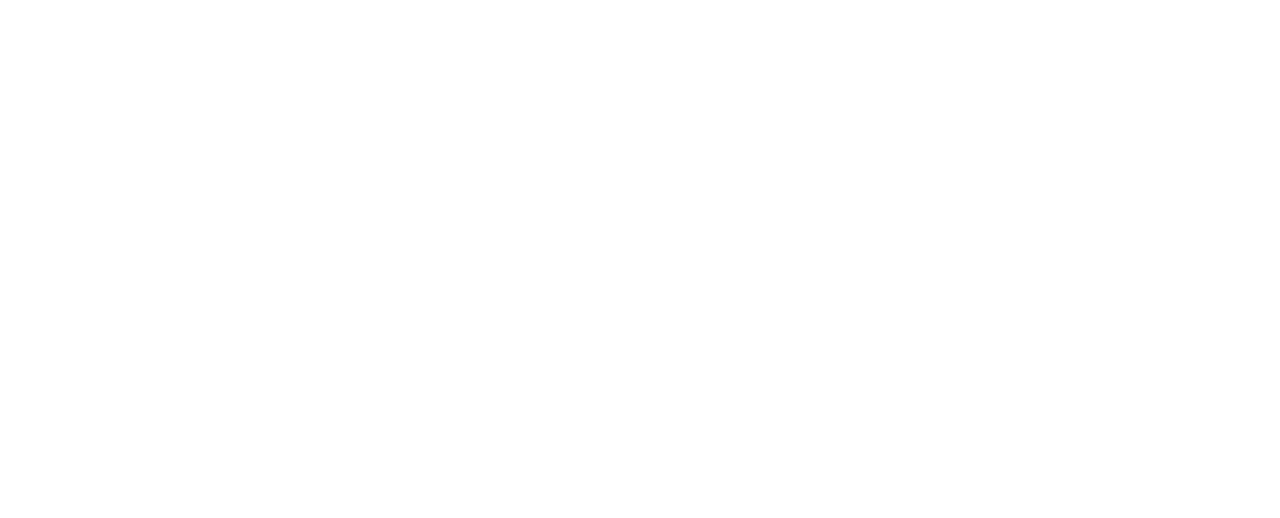
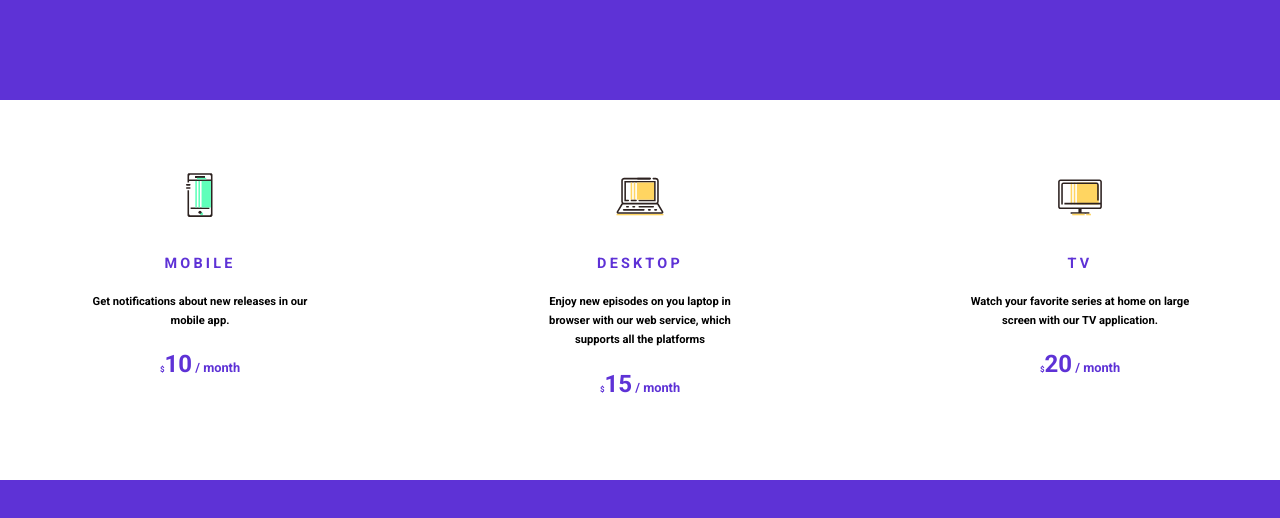
Before and after one commit to AnthoVDO/Front-Loop-Markup-Challenge, a plain HTML site: page Loop 1 - Step 1/assets/index.html in a window 1280 px wide. Drawn offline with Linux system fonts and the light colour scheme.

Commit message:
finished the challenge

```diff
--- a/Loop 1 - Step 1/assets/index.html
+++ b/Loop 1 - Step 1/assets/index.html
@@ -1,5 +1,6 @@
 <!DOCTYPE html>
 <html lang="en">
+
 <head>
     <meta charset="UTF-8">
     <meta name="viewport" content="width=device-width, initial-scale=1.0">
@@ -8,6 +9,7 @@
     <link href="https://fonts.googleapis.com/css?family=Roboto:400,500,700" rel="stylesheet">
     <link rel="stylesheet" href="./styles.css" />
 </head>
+
 <body>
     <!--
     Welcome to your first asset!
@@ -18,5 +20,33 @@
 
     Good luck and have fun!
   -->
+
+    <div id="container">
+        <div class="mobile device">
+            <a href="#">
+                <img src="./img/device.svg" alt="mobile icon">
+                <h2>Mobile</h2>
+                <h4>Get notifications about new releases in our mobile app.</h4>
+                <h3><span class="dollar">&#36;</span><span class="number">10</span> / month</h3>
+            </a>
+        </div>
+        <div class="desktop device">
+            <a href="#">
+                <img src="./img/laptop.svg" alt="laptop icon">
+                <h2>Desktop</h2>
+                <h4>Enjoy new episodes on you laptop in browser with our web service, which supports all the platforms</h4>
+                <h3><span class="dollar">&#36;</span><span class="number">15</span> / month</h3>
+            </a>
+        </div>
+        <div class="tv device">
+            <a href="#">
+                <img src="./img/monitor.svg" alt="tv icon">
+                <h2>Tv</h2>
+                <h4>Watch your favorite series at home on large screen with our TV application.</h4>
+                <h3><span class="dollar">&#36;</span><span class="number">20</span> / month</h3>
+            </a>
+        </div>
+    </div>
 </body>
+
 </html>
--- a/Loop 1 - Step 1/assets/styles.css
+++ b/Loop 1 - Step 1/assets/styles.css
@@ -0,0 +1,81 @@
+* {
+    padding: 0;
+    margin: 0;
+    text-decoration: none;
+}
+
+a {
+    display: block;
+    color: inherit;
+}
+
+html {
+    font-family: Roboto, sans-serif;
+    background-color: rgb(94, 50, 214);
+}
+
+#container {
+    display: flex;
+    flex-direction: row;
+    justify-content: space-between;
+    padding: 50px;
+    margin-top: 100px;
+    background-color: white;
+}
+
+.device a {
+    display: flex;
+    flex-direction: column;
+    align-items: center;
+    text-align: center;
+    width: 260px;
+    padding: 20px;
+}
+
+.device :hover {
+    background-color: rgb(236, 236, 236);
+    transition: 0.3s;
+}
+
+img,
+h2,
+h3,
+h4 {
+    display: block;
+}
+
+h2,
+h3 {
+    color: rgb(94, 50, 214);
+}
+
+img {
+    width: 50px;
+    margin-bottom: 35px;
+}
+
+h2 {
+    text-transform: uppercase;
+    font-size: 0.9rem;
+    letter-spacing: 0.2rem;
+}
+
+h4 {
+    font-size: 0.7rem;
+    padding: 20px;
+    line-height: 1.2rem;
+}
+
+h3 {
+    font-size: .8rem;
+}
+
+h3 .dollar {
+    display: inline-block;
+    padding-bottom: 1rem;
+    font-size: 0.5rem;
+}
+
+.number {
+    font-size: 1.5rem;
+}
```
Also changed, not shown: 2 other files. Lines whose indentation alone changed are shown as unchanged.
